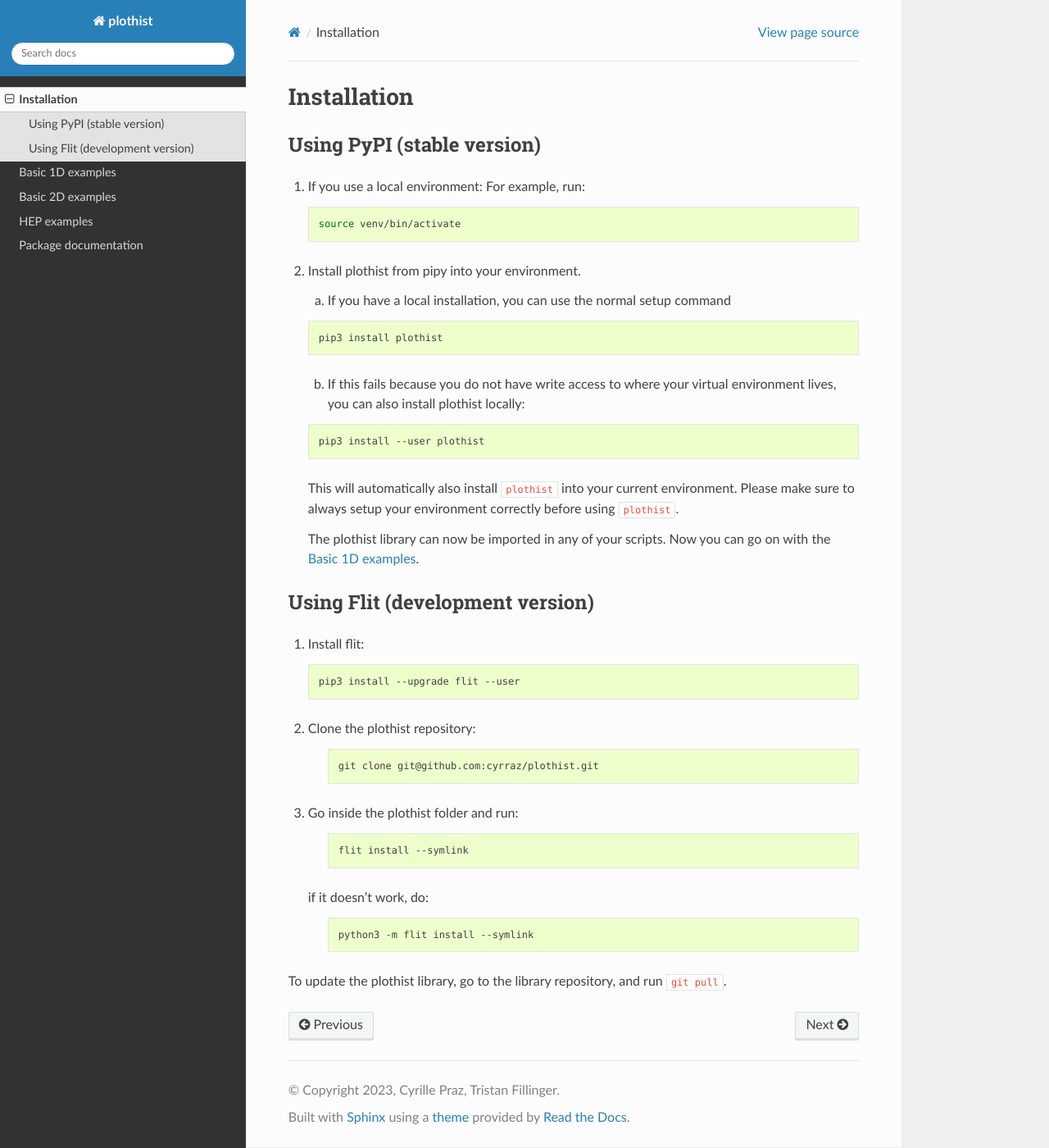
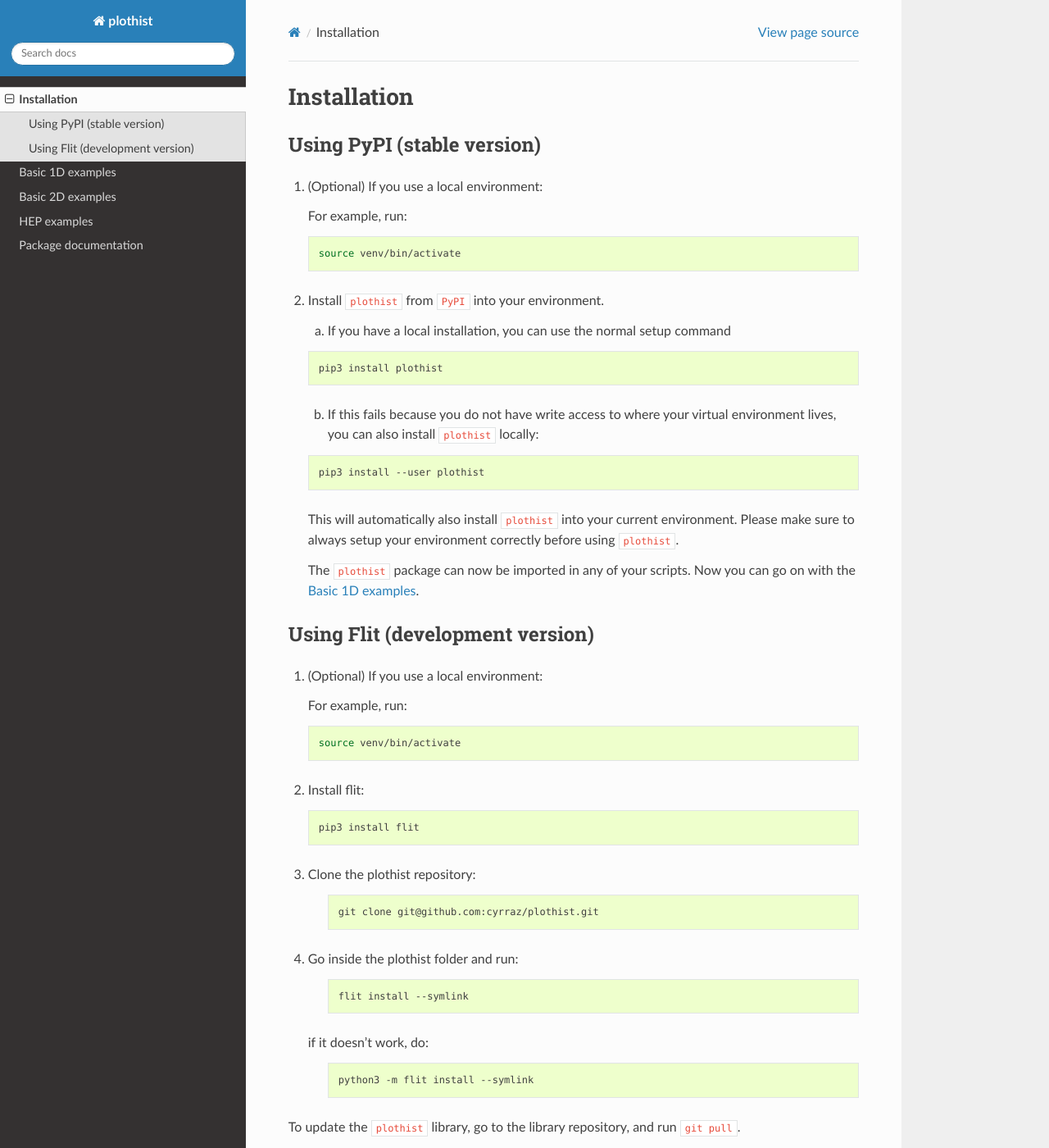
Before and after one commit to cyrraz/plothist, a Sphinx documentation site: the page built from docs/usage/installation.rst, in a window 1280 px wide and 1400 px high. Shown: the whole window at 82% size. Built offline with Sphinx 7.4.7 and the Read the Docs theme 2.0.0, drawn with Linux system fonts in a browser that asks for light colours.

Commit message:
installation doc

```diff
--- a/docs/usage/installation.rst
+++ b/docs/usage/installation.rst
@@ -8,7 +8,8 @@ Installation
 Using PyPI (stable version)
 ===========================
 
-1.  If you use a local environment:
+1.  (Optional) If you use a local environment:
+
     For example, run:
 
     .. code-block:: bash
@@ -16,7 +17,7 @@ Using PyPI (stable version)
         source venv/bin/activate
 
 
-2. Install plothist from pipy into your environment.
+2. Install ``plothist`` from ``PyPI`` into your environment.
 
    a.  If you have a local installation, you can use the normal setup command
 
@@ -25,7 +26,7 @@ Using PyPI (stable version)
        pip3 install plothist
 
 
-   b.  If this fails because you do not have write access to where your virtual environment lives, you can also install plothist locally:
+   b.  If this fails because you do not have write access to where your virtual environment lives, you can also install ``plothist`` locally:
 
    .. code-block:: bash
 
@@ -34,26 +35,34 @@ Using PyPI (stable version)
    This will automatically also install ``plothist`` into your current environment.
    Please make sure to always setup your environment correctly before using ``plothist``.
 
-   The plothist library can now be imported in any of your scripts. Now you can go on with the :ref:`basics-1d_hist-label`.
+   The ``plothist`` package can now be imported in any of your scripts. Now you can go on with the :ref:`basics-1d_hist-label`.
 
 
 
 Using Flit (development version)
 ================================
 
-1.  Install flit:
+1.  (Optional) If you use a local environment:
+
+    For example, run:
 
     .. code-block:: bash
 
-        pip3 install --upgrade flit --user
+        source venv/bin/activate
 
-2. Clone the plothist repository:
+2.  Install flit:
+
+    .. code-block:: bash
+
+        pip3 install flit
+
+3. Clone the plothist repository:
 
     .. code-block:: bash
 
         git clone git@github.com:cyrraz/plothist.git
 
-3. Go inside the plothist folder and run:
+4. Go inside the plothist folder and run:
 
     .. code-block:: bash
 
@@ -65,4 +74,4 @@ Using Flit (development version)
 
         python3 -m flit install --symlink
 
-To update the plothist library, go to the library repository, and run ``git pull``.
+To update the ``plothist`` library, go to the library repository, and run ``git pull``.
```
